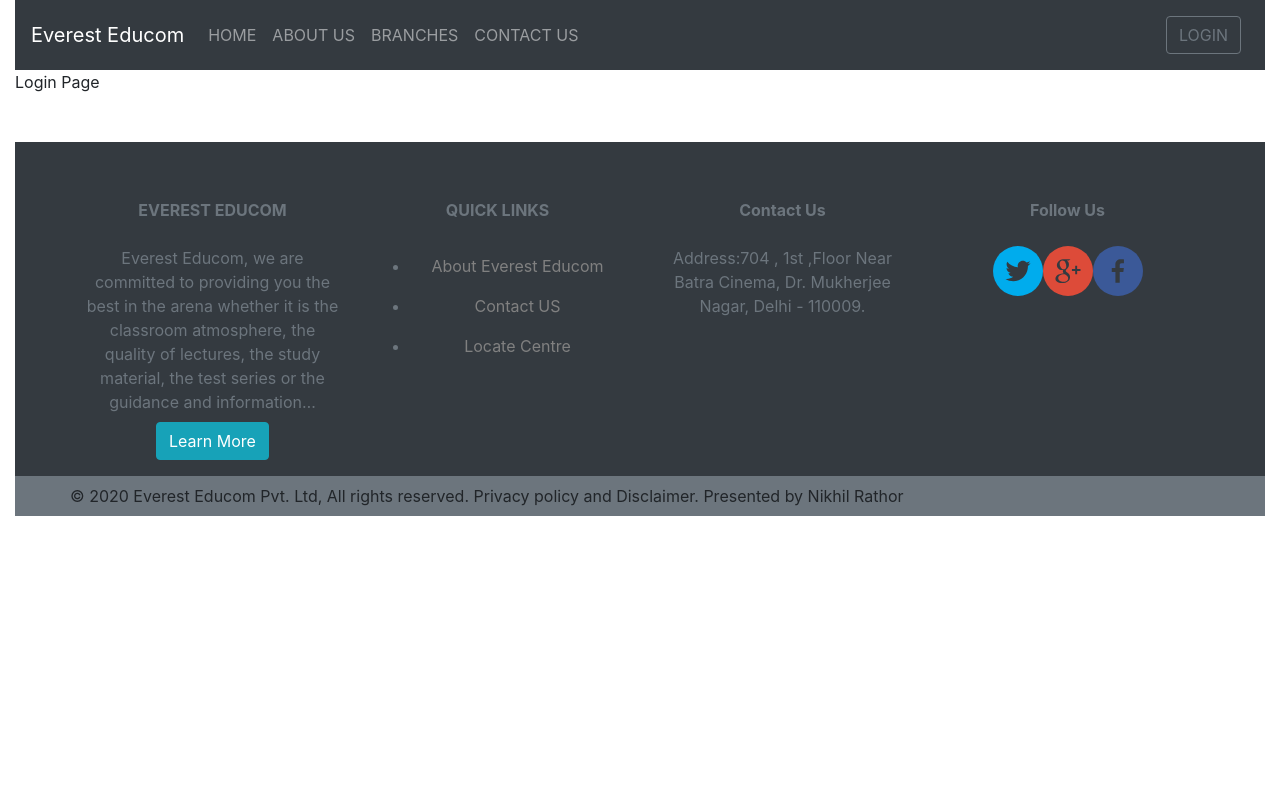
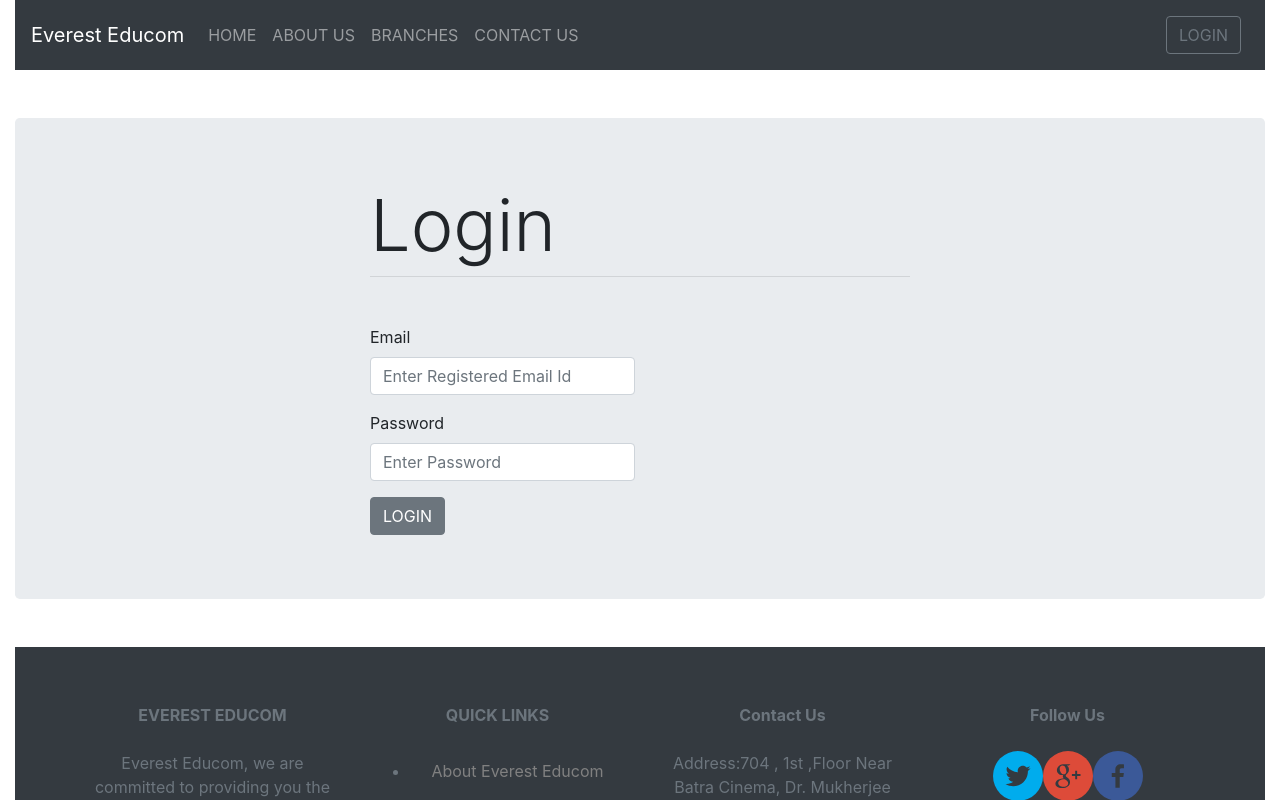
Before and after one commit to nikhilrathor/Boiler-Plate-MERN-STACK, a React (Create React App) app in the folder client/: page /login in a window 1280 px wide. Shown: the top 800 px of the page. Built offline with nearby package versions, Linux system fonts and the light colour scheme.

Commit message:
login layout

```diff
--- a/client/src/components/App.js
+++ b/client/src/components/App.js
@@ -1,6 +1,6 @@
 import React from 'react';
 import { Route, Switch } from 'react-router-dom';
-import Login from './RegisterLogin';
+import Login from './Login/login';
 import Navbar from './Navbar/Navbar';
 import Home from './Home/home';
 import Footer from './footer/footer';
--- /dev/null
+++ b/client/src/components/Login/login.js
@@ -0,0 +1,92 @@
+import React, { Component } from 'react';
+import { Jumbotron, Button, Container } from 'reactstrap';
+import { Form, FormGroup, Label, Input, Row, Col, Alert } from 'reactstrap';
+
+class Login extends Component {
+    state = {
+        email: '',
+        password: '',
+        msg: ''
+    }
+
+    onChange = (e) => {
+        this.setState({ [e.target.name]: e.target.value });
+    }
+
+    onSubmit = (e) => {
+        e.preventDefault();
+
+        const { email, password } = this.state;
+
+        const vaildmail = /[a-z0-9!#$%&'*+/=?^_`{|}~-]+(?:\.[a-z0-9!#$%&'*+/=?^_`{|}~-]+)*@(?:[a-z0-9](?:[a-z0-9-]*[a-z0-9])?\.)+[a-z0-9](?:[a-z0-9-]*[a-z0-9])?/;
+        let valid = true;
+        if (!vaildmail.test(email) && valid) {
+            this.setState({ msg: 'Invalid Email' })
+            valid = false
+        }
+        if (!password && valid) {
+            this.setState({ msg: 'Password field cannot be empty' })
+            valid = false
+        }
+        if (valid) {
+            this.setState({ msg: null });
+            const User = {
+                email,
+                password
+            }
+            //this.props.login(verifyUser);
+        }
+
+    }
+
+    render() {
+        return (
+            <div className="mt-5">
+                <Jumbotron>
+                    <Container>
+                        <Row>
+                            <Col sm="12" md={{ size: 6, offset: 3 }}>
+                                {this.state.msg ? (<Alert color='danger'>{this.state.msg}</Alert>) : ''}
+                                <h1 className="display-3">Login</h1>
+                                <hr className="my-2" />
+                                <Form className="mt-5" onSubmit={this.onSubmit}>
+                                    <Row form>
+                                        <Col md={6}>
+                                            <FormGroup>
+                                                <Label for="Email">Email</Label>
+                                                <Input
+                                                    type="email"
+                                                    name="email"
+                                                    id="Email"
+                                                    placeholder="Enter Registered Email Id"
+                                                    className="mb-3"
+                                                    onChange={this.onChange} />
+                                            </FormGroup>
+                                        </Col>
+                                    </Row>
+                                    <Row form>
+                                        <Col md={6}>
+                                            <FormGroup>
+                                                <Label for="Password">Password</Label>
+                                                <Input
+                                                    type="password"
+                                                    name="password"
+                                                    id="Password"
+                                                    placeholder="Enter Password"
+                                                    className="mb-3"
+                                                    onChange={this.onChange} />
+                                            </FormGroup>
+                                        </Col>
+                                    </Row>
+                                    <Button>LOGIN</Button>
+                                </Form>
+                            </Col>
+                        </Row>
+                    </Container>
+                </Jumbotron>
+            </div>
+        );
+    }
+};
+
+export default Login;
--- a/client/src/components/RegisterLogin/index.js
+++ /dev/null
@@ -1,13 +0,0 @@
-import React, { Component } from 'react';
-
-class RegisterLogin extends Component {
-    render() {
-        return (
-            <div>
-                Login Page
-            </div>
-        );
-    }
-}
-
-export default RegisterLogin;
```
Also changed, not shown: client/src/components/RegisterLogin/register.js (deleted), 1 other file (tests, documents, lock files or other folders).
